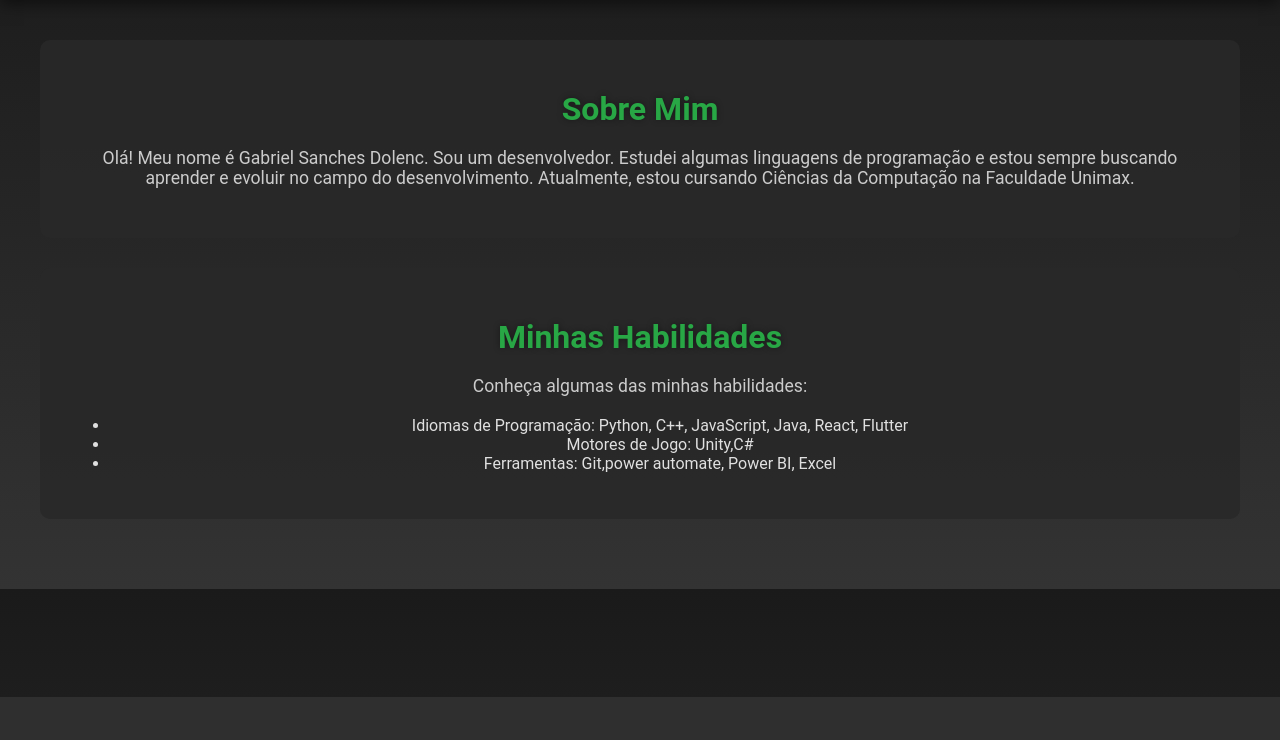
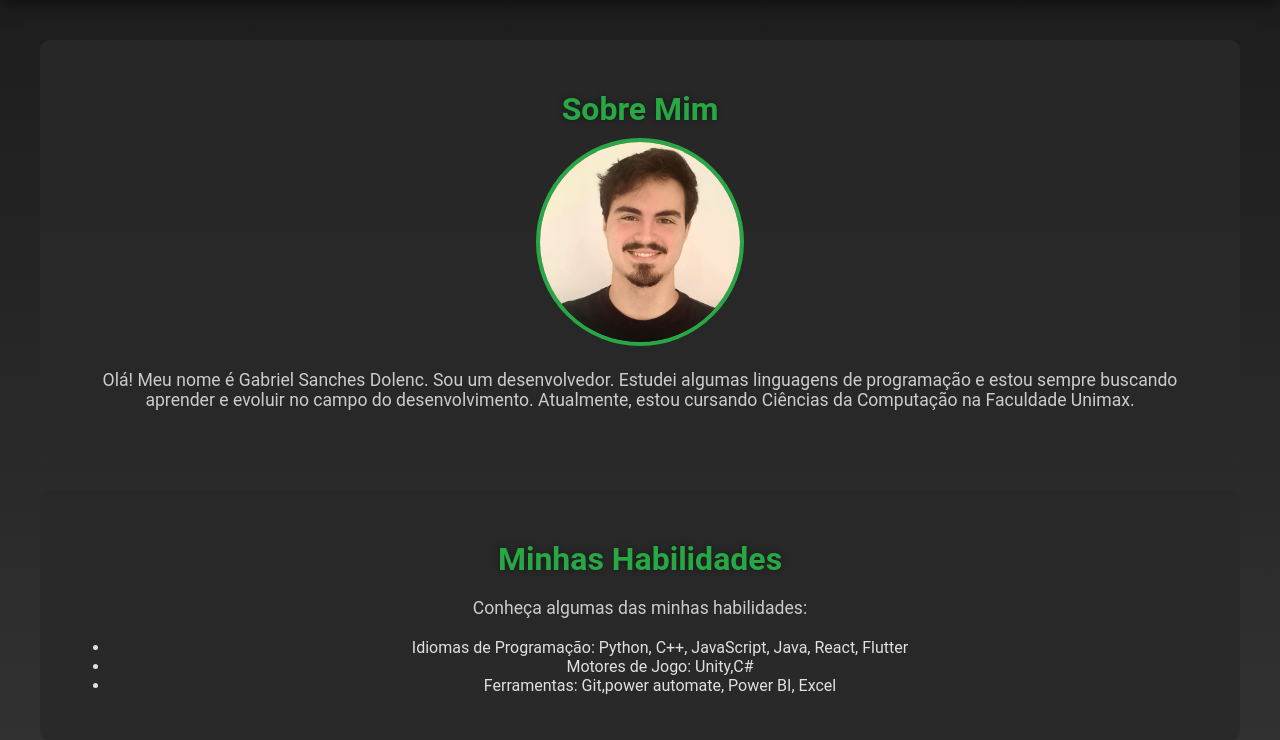
Before and after one commit to GSDolenc/pyPotifolio, a Flask app: page / in a window 1280 px wide. Shown: the part 103-843 px from the top of the page. Before the commit the page ends 800 px from the top, so only its background shows below. Run offline with Flask 3, Linux system fonts and the light colour scheme.

Commit message:
atulização minha foto

```diff
--- a/templates/index.html
+++ b/templates/index.html
@@ -21,6 +21,7 @@
     <main>
         <section>
             <h2>Sobre Mim</h2>
+            <img src="{{ url_for('static', filename='minha_foto.jpg') }}" alt="Foto de Gabriel Sanches Dolenc" style="max-width: 200px; border-radius: 50%;">
             <p>Olá! Meu nome é Gabriel Sanches Dolenc. Sou um desenvolvedor. Estudei algumas linguagens de programação e estou sempre buscando aprender e evoluir no campo do desenvolvimento. Atualmente, estou cursando Ciências da Computação na Faculdade Unimax.</p>
         </section>
         <section>
```
Also changed, not shown: static/minha_foto.jpg (added).
